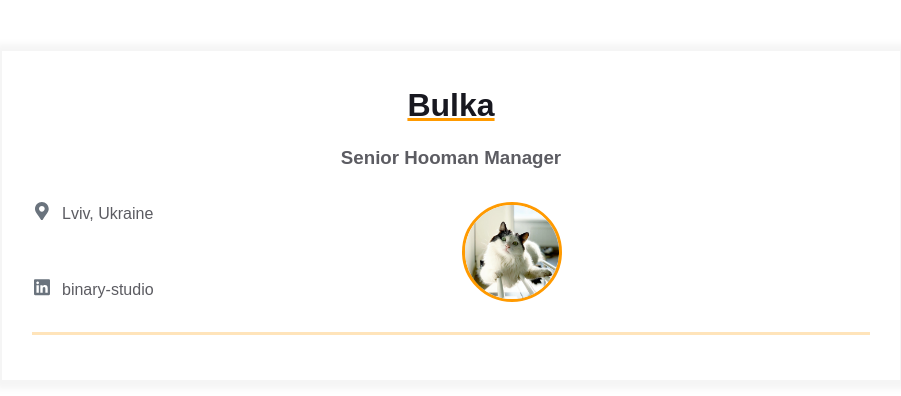
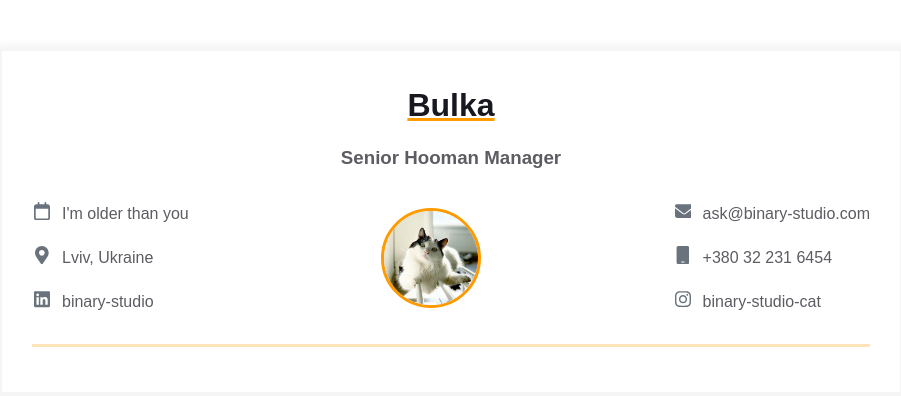
Before and after one commit to AnnaHlava/homepage, a plain HTML site: page index.html in a window 1280 px wide. Shown: the whole page, without its empty margins (189-1090 px from the left). Drawn offline with Linux system fonts and the light colour scheme.

Commit message:
Missed contanct info was added.

```diff
--- a/index.html
+++ b/index.html
@@ -16,6 +16,16 @@
 
               <div class="contact_info_container fh">
                 <div class="contact-info__block">
+                    <a href="" rel="author" class="contact-info__item">
+                        <div class="contact-info__item-icon-wrapper">
+                          <svg class="contact-info__item-icon" xmlns="http://www.w3.org/2000/svg" viewBox="0 0 448 512">
+                            <path
+                              d="M152 64H296V24C296 10.75 306.7 0 320 0C333.3 0 344 10.75 344 24V64H384C419.3 64 448 92.65 448 128V448C448 483.3 419.3 512 384 512H64C28.65 512 0 483.3 0 448V128C0 92.65 28.65 64 64 64H104V24C104 10.75 114.7 0 128 0C141.3 0 152 10.75 152 24V64zM48 448C48 456.8 55.16 464 64 464H384C392.8 464 400 456.8 400 448V192H48V448z">
+                            </path>
+                          </svg>
+                        </div>
+                        <span>I'm older than you</span>
+                    </a>
                     <a href="" rel="author" class="contact-info__item">
                         <div class="contact-info__item-icon-wrapper">
                           <svg class="contact-info__item-icon" xmlns="http://www.w3.org/2000/svg" viewBox="0 0 384 512">
@@ -42,7 +52,38 @@
                   <img class="contact-info__avatar" src="assets/avatar.png" alt="Avatar">
                 </div>
 
-                <div class="contact-info__block"></div>
+                <div class="contact-info__block">
+                    <a href="mailto:ask@binary-studio.com" rel="author" class="contact-info__item">
+                        <div class="contact-info__item-icon-wrapper">
+                          <svg class="contact-info__item-icon" xmlns="http://www.w3.org/2000/svg" viewBox="0 0 448 512">
+                            <path
+                              d="M464 64C490.5 64 512 85.49 512 112C512 127.1 504.9 141.3 492.8 150.4L275.2 313.6C263.8 322.1 248.2 322.1 236.8 313.6L19.2 150.4C7.113 141.3 0 127.1 0 112C0 85.49 21.49 64 48 64H464zM217.6 339.2C240.4 356.3 271.6 356.3 294.4 339.2L512 176V384C512 419.3 483.3 448 448 448H64C28.65 448 0 419.3 0 384V176L217.6 339.2z">
+                            </path>
+                          </svg>
+                        </div>
+                        <span>ask@binary-studio.com</span>
+                    </a>
+                    <a href="tel:+380322316454" rel="author" class="contact-info__item">
+                        <div class="contact-info__item-icon-wrapper">
+                          <svg class="contact-info__item-icon" xmlns="http://www.w3.org/2000/svg" viewBox="0 0 384 512">
+                            <path
+                              d="M320 0H64C37.5 0 16 21.5 16 48v416C16 490.5 37.5 512 64 512h256c26.5 0 48-21.5 48-48v-416C368 21.5 346.5 0 320 0zM240 447.1C240 456.8 232.8 464 224 464H159.1C151.2 464 144 456.8 144 448S151.2 432 160 432h64C232.8 432 240 439.2 240 447.1z">
+                            </path>
+                          </svg>
+                        </div>
+                        <span>+380 32 231 6454</span>
+                    </a>
+                    <a href="https://www.instagram.com/binarystudiocat/" rel="author" class="contact-info__item">
+                        <div class="contact-info__item-icon-wrapper">
+                          <svg class="contact-info__item-icon" xmlns="http://www.w3.org/2000/svg" viewBox="0 0 448 512">
+                            <path
+                              d="M224.1 141c-63.6 0-114.9 51.3-114.9 114.9s51.3 114.9 114.9 114.9S339 319.5 339 255.9 287.7 141 224.1 141zm0 189.6c-41.1 0-74.7-33.5-74.7-74.7s33.5-74.7 74.7-74.7 74.7 33.5 74.7 74.7-33.6 74.7-74.7 74.7zm146.4-194.3c0 14.9-12 26.8-26.8 26.8-14.9 0-26.8-12-26.8-26.8s12-26.8 26.8-26.8 26.8 12 26.8 26.8zm76.1 27.2c-1.7-35.9-9.9-67.7-36.2-93.9-26.2-26.2-58-34.4-93.9-36.2-37-2.1-147.9-2.1-184.9 0-35.8 1.7-67.6 9.9-93.9 36.1s-34.4 58-36.2 93.9c-2.1 37-2.1 147.9 0 184.9 1.7 35.9 9.9 67.7 36.2 93.9s58 34.4 93.9 36.2c37 2.1 147.9 2.1 184.9 0 35.9-1.7 67.7-9.9 93.9-36.2 26.2-26.2 34.4-58 36.2-93.9 2.1-37 2.1-147.8 0-184.8zM398.8 388c-7.8 19.6-22.9 34.7-42.6 42.6-29.5 11.7-99.5 9-132.1 9s-102.7 2.6-132.1-9c-19.6-7.8-34.7-22.9-42.6-42.6-11.7-29.5-9-99.5-9-132.1s-2.6-102.7 9-132.1c7.8-19.6 22.9-34.7 42.6-42.6 29.5-11.7 99.5-9 132.1-9s102.7-2.6 132.1 9c19.6 7.8 34.7 22.9 42.6 42.6 11.7 29.5 9 99.5 9 132.1s2.7 102.7-9 132.1z">
+                            </path>
+                          </svg>
+                        </div>
+                        <span>binary-studio-cat</span>
+                    </a>
+                </div>
               </div>
             </div>
           </div>
```
